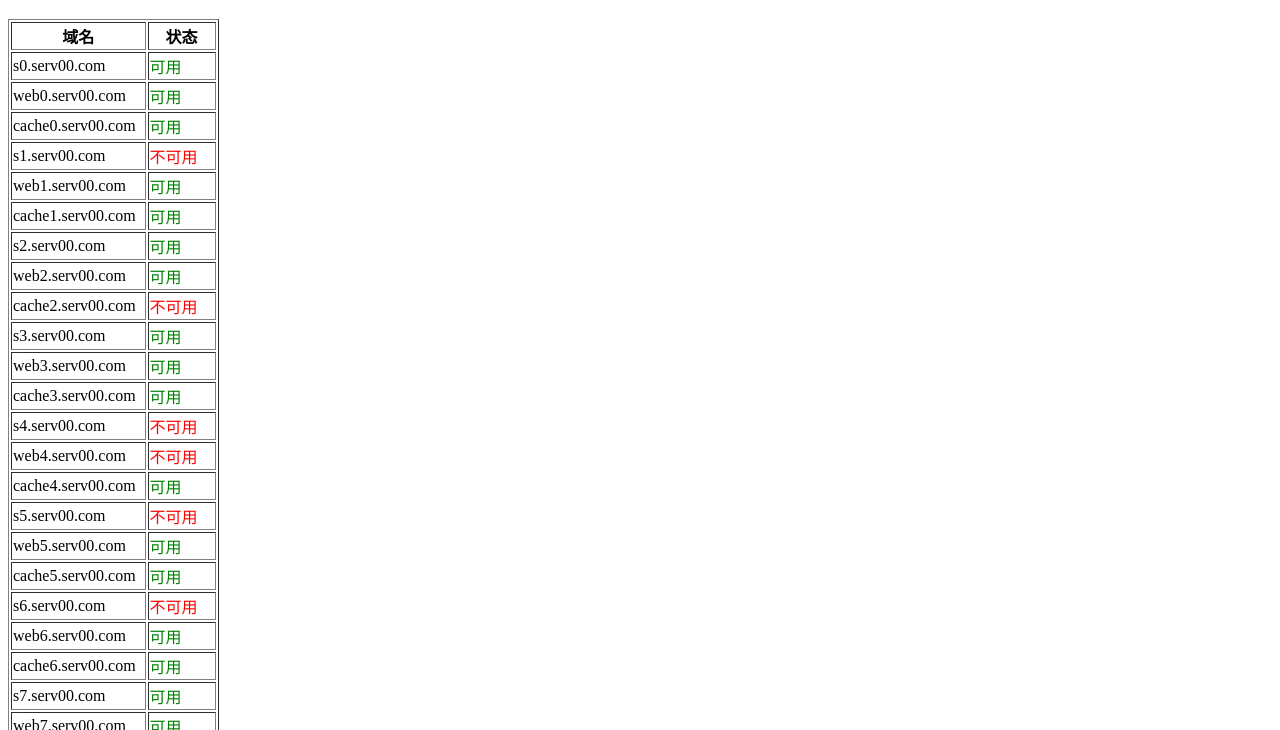
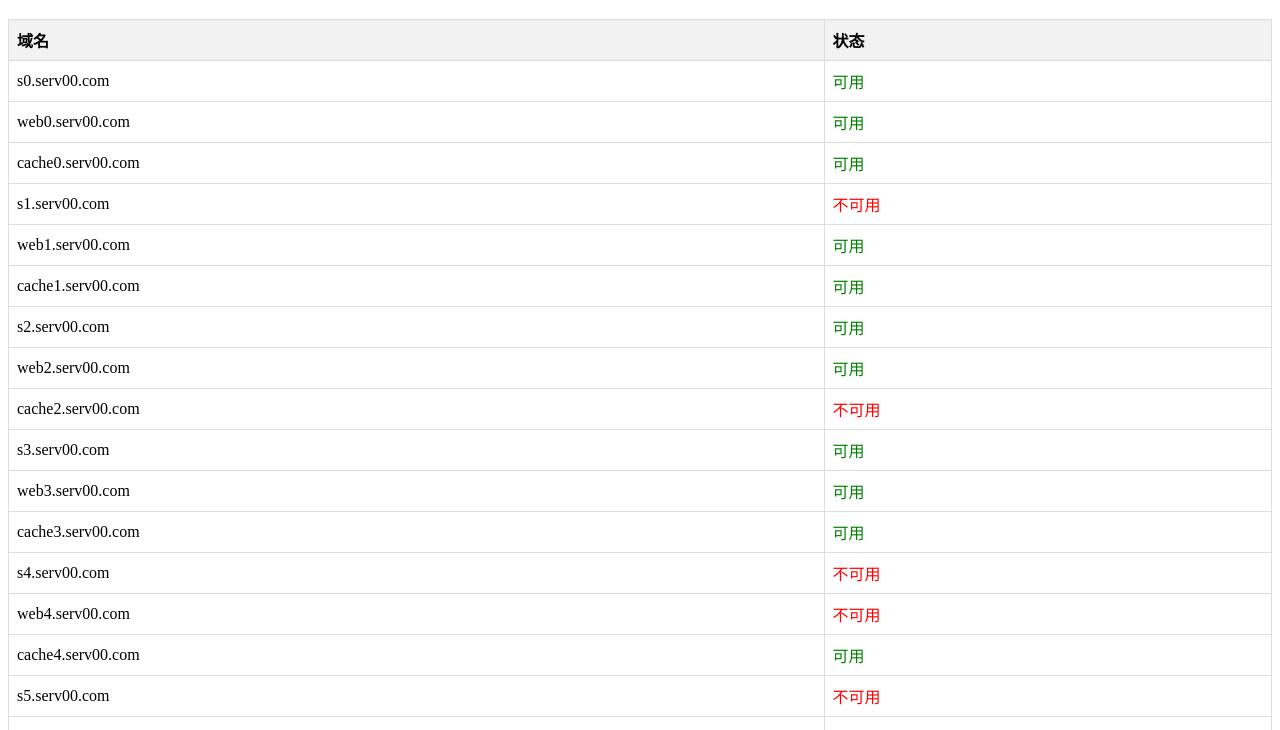
Before and after one commit to ice2983/ice2983.github.io, a plain HTML site: page index.html in a window 1280 px wide. Shown: the part 70-800 px from the top of the page. Drawn offline with nearby package versions, Linux system fonts and the light colour scheme.

Commit message:
Update index.html

```diff
--- a/index.html
+++ b/index.html
@@ -12,6 +12,18 @@
     .unavailable {
       color: red;
     }
+    table {
+      width: 100%;
+      border-collapse: collapse;
+    }
+    th, td {
+      border: 1px solid #ddd;
+      padding: 8px;
+      text-align: left;
+    }
+    th {
+      background-color: #f2f2f2;
+    }
   </style>
 </head>
 <body>
@@ -19,32 +31,30 @@
   <div id="csv-container"></div>
 
   <script>
-    // 假设我们将 CSV 文件命名为 IP状态.csv
-    const csvFiles = ["IP状态.csv"];
-
-    csvFiles.forEach(file => {
-      fetch(`${file}`)
+    // 读取 CSV 文件
+    fetch('IP状态.csv')  // 假设 CSV 文件名为 'IP状态.csv'
       .then(response => response.text())
       .then(csvData => {
+        // 使用 PapaParse 解析 CSV 数据
         const parsedData = Papa.parse(csvData, { header: true });
         const container = document.getElementById("csv-container");
 
         // 创建表格并添加表头
-          let table = "<table border='1'><thead><tr><th>域名</th><th>状态</th></tr></thead><tbody>";
+        let table = "<table><thead><tr><th>域名</th><th>状态</th></tr></thead><tbody>";
 
-          // 添加数据
+        // 遍历每一行数据并添加到表格
         parsedData.data.forEach(row => {
-            let statusClass = row['状态'] === '可用' ? 'available' : 'unavailable';
+          let statusClass = row['状态'] === '可用' ? 'available' : 'unavailable';  // 判断状态
           table += `<tr>
                       <td>${row['域名']}</td>
                       <td class="${statusClass}">${row['状态']}</td>
                     </tr>`;
         });
 
-          table += "</tbody></table>";
-          container.innerHTML += table;
-        });
-    });
+        table += "</tbody></table>";  // 结束表格
+        container.innerHTML = table;  // 将表格添加到页面中
+      })
+      .catch(error => console.error('Error loading CSV file:', error));  // 错误处理
   </script>
 </body>
 </html>
```
Lines whose indentation alone changed are shown as unchanged.
